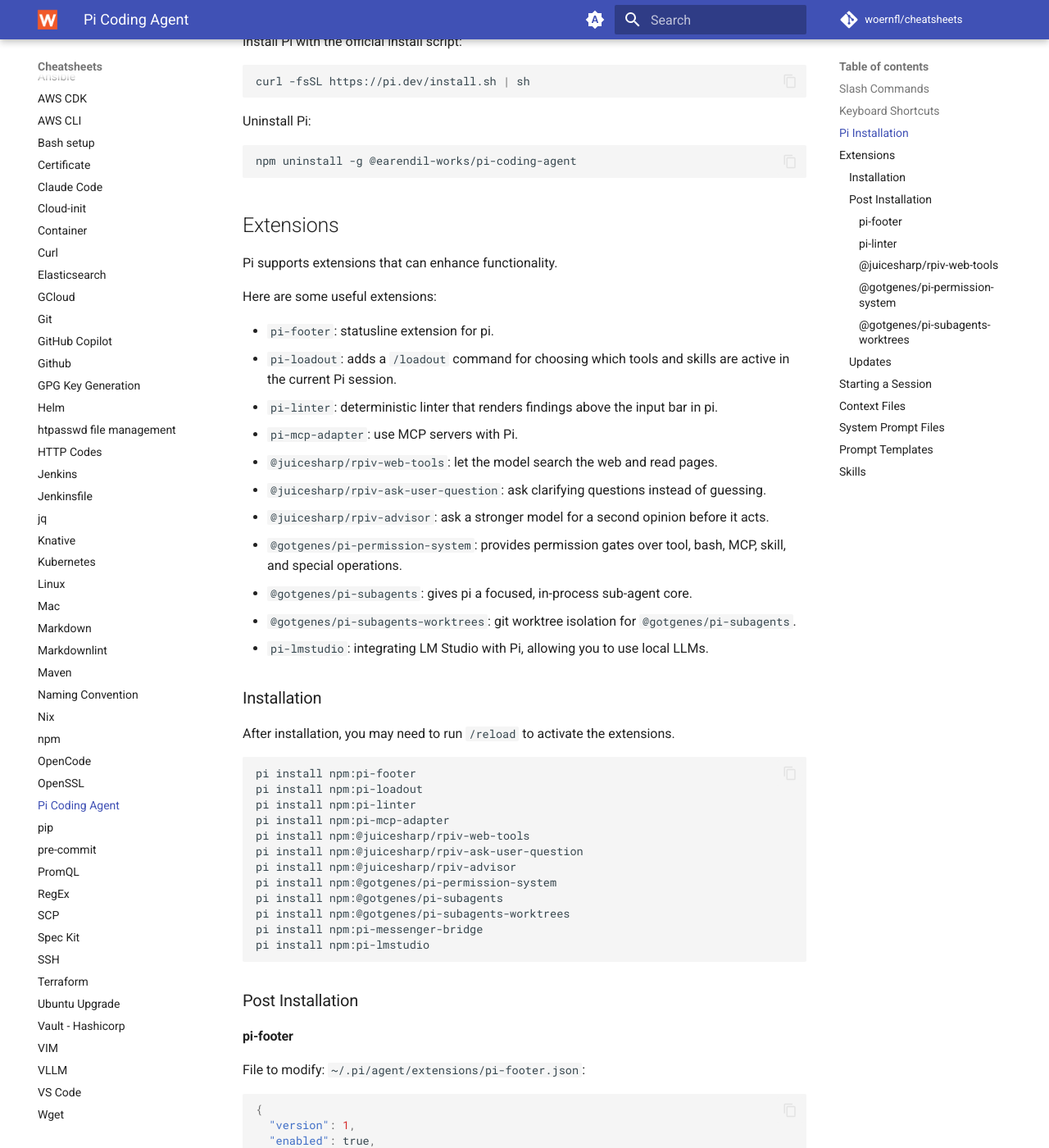
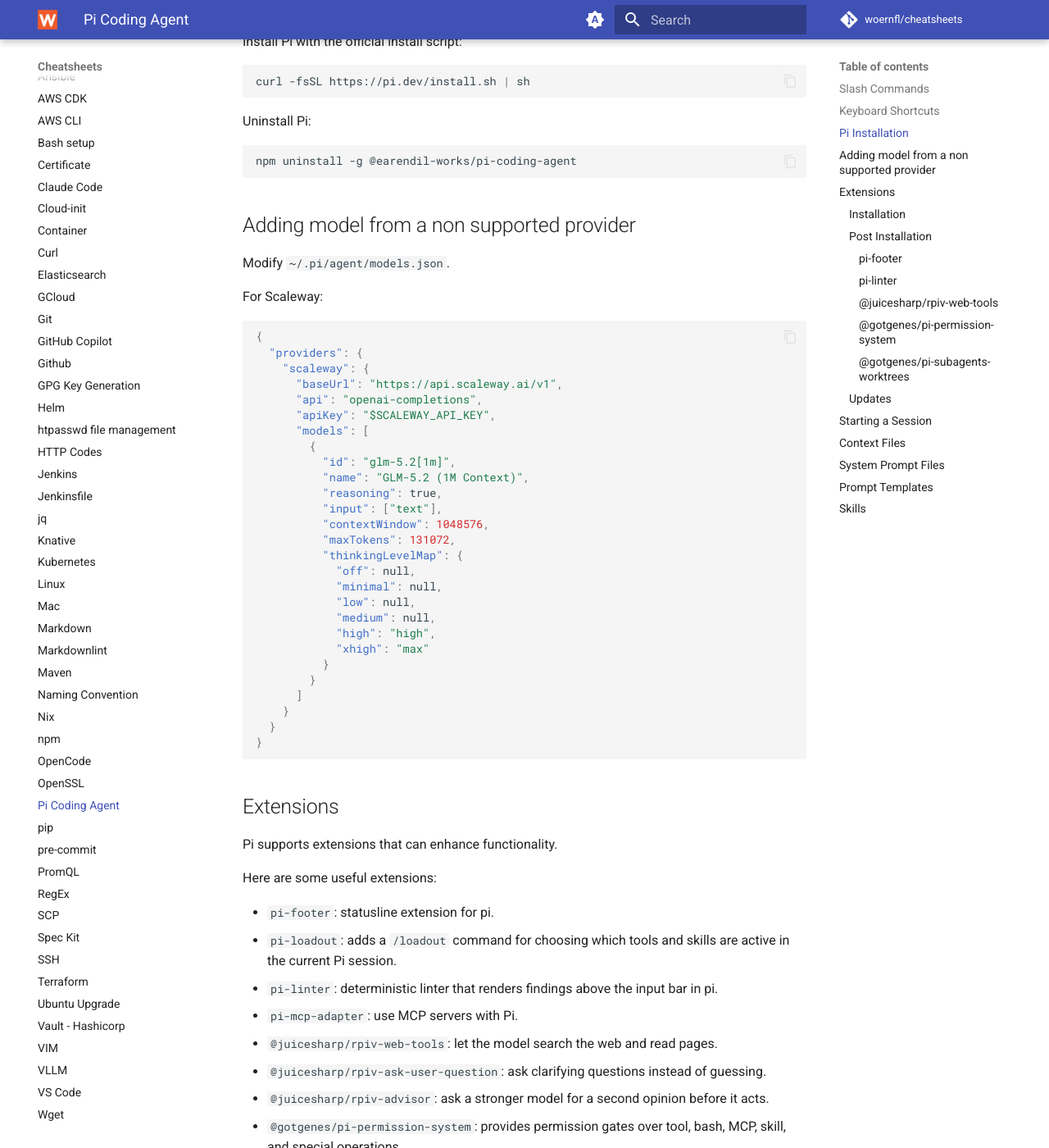
Before and after one commit to woernfl/cheatsheets, an MkDocs documentation site: the page built from docs/pi.md, in a window 1280 px wide and 1400 px high, scrolled down 1290 px. Shown: the whole window at 82% size. Built offline with MkDocs 1.6.1 and Material for MkDocs 9.7.7, drawn with Linux system fonts in a browser that asks for light colours; comment, search, counter and statistics services are not loaded.

Commit message:
Document Scaleway model addition in pi.md (#449)
Added instructions for adding a model from a non-supported provider, specifically for Scaleway, including JSON configuration.

````diff
--- a/docs/pi.md
+++ b/docs/pi.md
@@ -41,6 +41,42 @@
 
 ```bash
 npm uninstall -g @earendil-works/pi-coding-agent
+```
+
+## Adding model from a non supported provider
+
+Modify `~/.pi/agent/models.json`.
+
+For Scaleway:
+
+```json
+{
+  "providers": {
+    "scaleway": {
+      "baseUrl": "https://api.scaleway.ai/v1",
+      "api": "openai-completions",
+      "apiKey": "$SCALEWAY_API_KEY",
+      "models": [
+        {
+          "id": "glm-5.2[1m]",
+          "name": "GLM-5.2 (1M Context)",
+          "reasoning": true,
+          "input": ["text"],
+          "contextWindow": 1048576,
+          "maxTokens": 131072,
+          "thinkingLevelMap": {
+            "off": null,
+            "minimal": null,
+            "low": null,
+            "medium": null,
+            "high": "high",
+            "xhigh": "max"
+          }
+        }
+      ]
+    }
+  }
+}
 ```
 
 ## Extensions
````
Also changed, not shown: .cspell.json.
